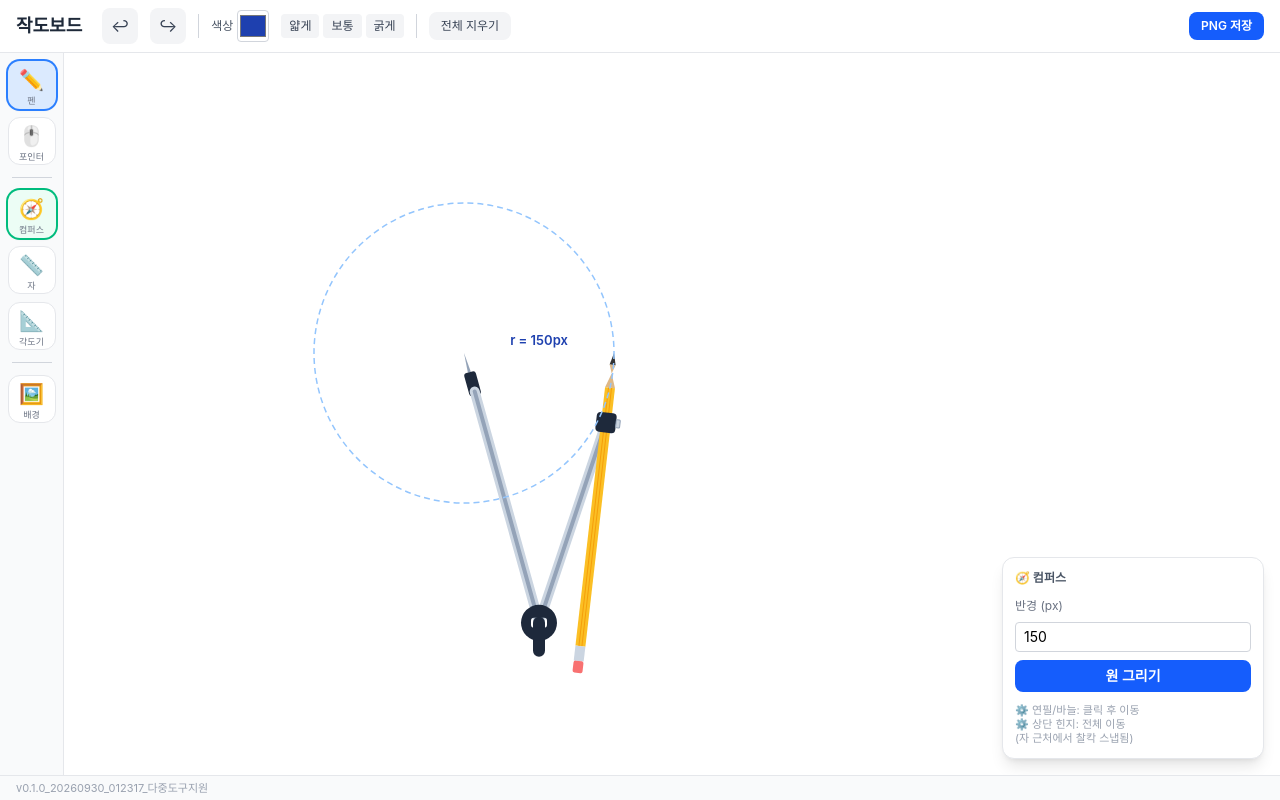
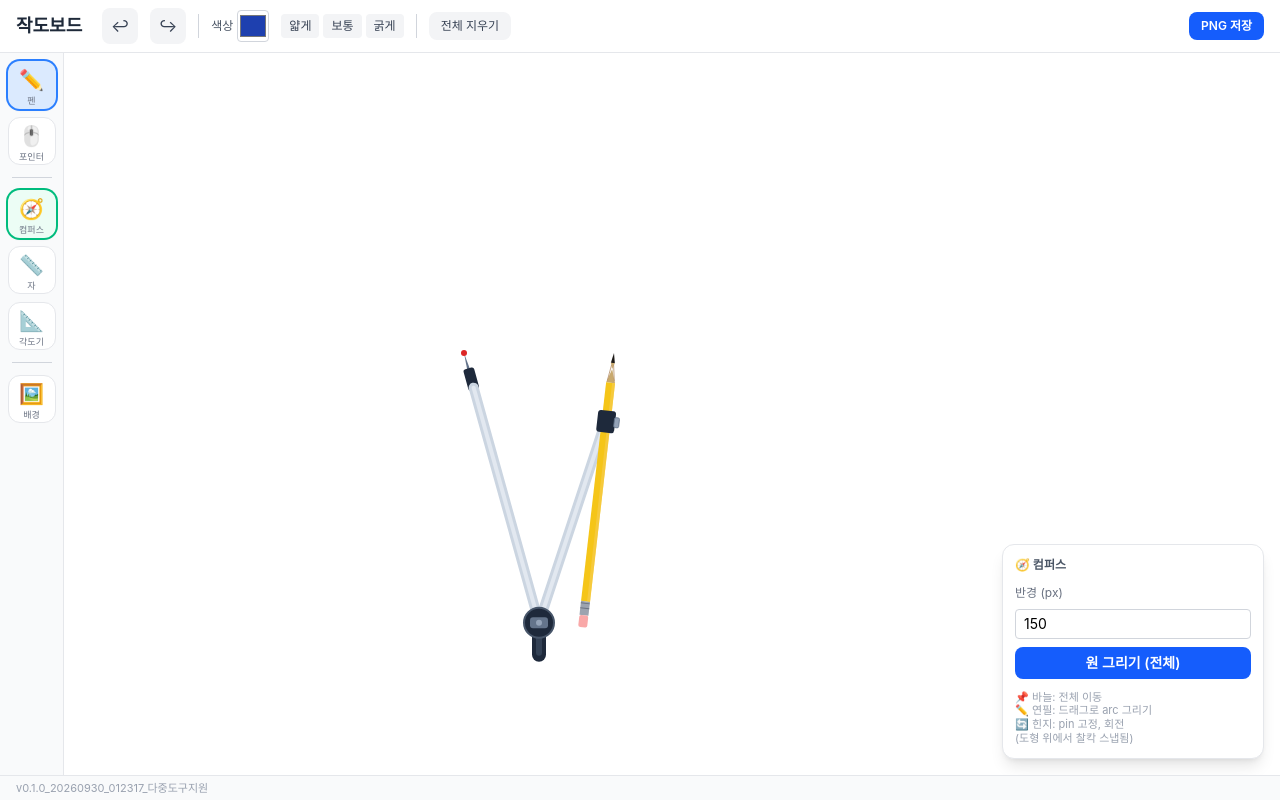
Before and after one commit to mathwawawa-dev/geometric_construction, a React (Vite) app: page / in a window 1280 px wide. Both pictures are taken after a click on the button "🧭 컴퍼스". Built offline with nearby package versions, Linux system fonts and the light colour scheme.

Commit message:
v0.1.13_20260930_025847_개선: 컴퍼스 7대 개선: 점프 해결/연필드래그 arc실시간 드로잉/힌지는 pin고정 회전/점선원 제거/연필끝 수정/도형snap

```diff
--- a/src/components/CompassTool.jsx
+++ b/src/components/CompassTool.jsx
@@ -1,9 +1,10 @@
-import { useRef, useCallback } from 'react'
+import { useRef, useCallback, useState } from 'react'
 
 function dist(x1, y1, x2, y2) {
   return Math.hypot(x2 - x1, y2 - y1)
 }
 
+// 자 엣지에 스냅
 function snapPointToRuler(p, ruler) {
   if (!ruler || !ruler.visible) return p
   const { x1, y1, x2, y2 } = ruler
@@ -13,39 +14,58 @@ function snapPointToRuler(p, ruler) {
   const dy = y2 - y1
   const length = Math.hypot(dx, dy)
   if (length === 0) return p
-
   const angle = Math.atan2(dy, dx)
   const cos = Math.cos(-angle)
   const sin = Math.sin(-angle)
-
   const tx = p.x - cx
   const ty = p.y - cy
   const localX = tx * cos - ty * sin
   const localY = tx * sin + ty * cos
-  const halfThick = 120 / 2 // RULER_THICKNESS
+  const halfThick = 60 // RULER_THICKNESS / 2
+  if (localX < -length / 2 - 20 || localX > length / 2 + 20) return p
+  const snapDist = 15
+  const unCos = Math.cos(angle)
+  const unSin = Math.sin(angle)
+  if (Math.abs(localY - (-halfThick)) < snapDist)
+    return { x: localX * unCos - (-halfThick) * unSin + cx, y: localX * unSin + (-halfThick) * unCos + cy }
+  if (Math.abs(localY - halfThick) < snapDist)
+    return { x: localX * unCos - halfThick * unSin + cx, y: localX * unSin + halfThick * unCos + cy }
+  return p
+}
 
-  if (localX < -length/2 - 20 || localX > length/2 + 20) return p
+// 캔버스 위 픽셀 스캔으로 그려진 도형에 snap
+function snapToDrawing(p, canvasRef, snapRadius = 18) {
+  const canvas = canvasRef?.current
+  if (!canvas) return p
+  const ctx = canvas.getContext('2d')
+  const r = snapRadius
+  const x0 = Math.max(0, Math.round(p.x) - r)
+  const y0 = Math.max(0, Math.round(p.y) - r)
+  const x1 = Math.min(canvas.width - 1, Math.round(p.x) + r)
+  const y1 = Math.min(canvas.height - 1, Math.round(p.y) + r)
+  const w = x1 - x0
+  const h = y1 - y0
+  if (w <= 0 || h <= 0) return p
 
-  const snapDist = 15
+  let imageData
+  try {
+    imageData = ctx.getImageData(x0, y0, w, h)
+  } catch { return p }
 
-  if (Math.abs(localY - (-halfThick)) < snapDist) {
-    const unCos = Math.cos(angle)
-    const unSin = Math.sin(angle)
-    return {
-      x: localX * unCos - (-halfThick) * unSin + cx,
-      y: localX * unSin + (-halfThick) * unCos + cy
+  let bestDist = Infinity
+  let bestX = p.x, bestY = p.y
+  for (let dy = 0; dy < h; dy++) {
+    for (let dx = 0; dx < w; dx++) {
+      const alpha = imageData.data[(dy * w + dx) * 4 + 3]
+      if (alpha > 80) {
+        const px = x0 + dx
+        const py = y0 + dy
+        const d = Math.hypot(px - p.x, py - p.y)
+        if (d < bestDist) { bestDist = d; bestX = px; bestY = py }
+      }
     }
   }
-
-  if (Math.abs(localY - halfThick) < snapDist) {
-    const unCos = Math.cos(angle)
-    const unSin = Math.sin(angle)
-    return {
-      x: localX * unCos - halfThick * unSin + cx,
-      y: localX * unSin + halfThick * unCos + cy
-    }
-  }
-
+  if (bestDist < snapRadius) return { x: bestX, y: bestY }
   return p
 }
 
@@ -53,25 +73,24 @@ export default function CompassTool({ compass, setCompass, canvasRef, strokeColo
   const svgRef = useRef(null)
   const dragging = useRef(null) // 'pin' | 'pencil' | 'whole'
   const dragOffset = useRef({ dx: 0, dy: 0 })
+  // pencil 드래그: 이전 각도 추적
+  const prevAngleRef = useRef(null)
+  const [drawingArcAngle, setDrawingArcAngle] = useState(null) // 연필이 그린 arc 끝 각도
 
   const { pinX, pinY, pencilX, pencilY, radiusInput } = compass
   const radius = dist(pinX, pinY, pencilX, pencilY)
 
-  // 다리 길이 및 힌지 높이 계산
+  // 힌지 위치 계산 (현실적 컴퍼스: 다리 고정 길이)
   const midX = (pinX + pencilX) / 2
   const midY = (pinY + pencilY) / 2
-  const dx = pencilX - pinX
-  const dy = pencilY - pinY
+  const dxMain = pencilX - pinX
+  const dyMain = pencilY - pinY
   const halfDist = radius / 2
-
-  // 비율이 길고 슬림한 디자인을 위해 다리 길이를 280으로 증가
-  const legLength = Math.max(280, halfDist + 50)
-  const compassHeight = Math.sqrt(legLength ** 2 - halfDist ** 2)
-
-  const length = Math.hypot(dx, dy) || 1
-  const nx = -dy / length
-  const ny = dx / length
-
+  const legLength = Math.max(280, halfDist + 60)
+  const compassHeight = Math.sqrt(Math.max(0, legLength ** 2 - halfDist ** 2))
+  const span = Math.hypot(dxMain, dyMain) || 1
+  const nx = -dyMain / span
+  const ny = dxMain / span
   const hingeX = midX + nx * compassHeight
   const hingeY = midY + ny * compassHeight
 
@@ -83,10 +102,7 @@ export default function CompassTool({ compass, setCompass, canvasRef, strokeColo
     const rect = svg.getBoundingClientRect()
     const clientX = e.touches ? e.touches[0].clientX : e.clientX
     const clientY = e.touches ? e.touches[0].clientY : e.clientY
-    return {
-      x: clientX - rect.left,
-      y: clientY - rect.top,
-    }
+    return { x: clientX - rect.left, y: clientY - rect.top }
   }
 
   const onPointerDown = useCallback((part) => (e) => {
@@ -94,37 +110,73 @@ export default function CompassTool({ compass, setCompass, canvasRef, strokeColo
     e.preventDefault()
     dragging.current = part
     const pos = getSVGPos(e)
-    if (part === 'whole') {
+
+    if (part === 'pin') {
+      // 바늘 → 전체 이동, 반지름 유지 (dragOffset으로 점프 방지)
       dragOffset.current = { dx: pos.x - pinX, dy: pos.y - pinY }
-    } else {
-      dragOffset.current = { dx: 0, dy: 0 }
+    } else if (part === 'whole') {
+      // 힌지 → pin 고정, 컴퍼스 회전
+      prevAngleRef.current = Math.atan2(pos.y - pinY, pos.x - pinX)
+    } else if (part === 'pencil') {
+      // 연필 → 반지름 변경 + 실시간 arc 드로잉
+      prevAngleRef.current = Math.atan2(pencilY - pinY, pencilX - pinX)
+      onDraw?.() // 히스토리 스냅샷
     }
 
     const onMove = (me) => {
       me.preventDefault()
       const rawP = getSVGPos(me)
       const p = snapPointToRuler(rawP, ruler)
+      const snappedCanvas = snapToDrawing(p, canvasRef)
 
       if (dragging.current === 'pin') {
+        // 전체 이동 (반지름 유지)
+        const targetPinX = rawP.x - dragOffset.current.dx
+        const targetPinY = rawP.y - dragOffset.current.dy
+        const snapped = snapPointToRuler({ x: targetPinX, y: targetPinY }, ruler)
+        const snappedC = snapToDrawing(snapped, canvasRef)
         const pdx = pencilX - pinX
         const pdy = pencilY - pinY
-        setCompass({ pinX: p.x, pinY: p.y, pencilX: p.x + pdx, pencilY: p.y + pdy })
+        setCompass({ pinX: snappedC.x, pinY: snappedC.y, pencilX: snappedC.x + pdx, pencilY: snappedC.y + pdy })
+      } else if (dragging.current === 'whole') {
+        // 힌지 드래그 → pin 고정, 반지름 유지 + 회전
+        const curAngle = Math.atan2(rawP.y - pinY, rawP.x - pinX)
+        const dAngle = curAngle - prevAngleRef.current
+        prevAngleRef.current = curAngle
+        const oldAngle = Math.atan2(pencilY - pinY, pencilX - pinX)
+        const newAngle = oldAngle + dAngle
+        setCompass({
+          pencilX: pinX + Math.cos(newAngle) * radius,
+          pencilY: pinY + Math.sin(newAngle) * radius,
+        })
       } else if (dragging.current === 'pencil') {
-        setCompass({ pencilX: p.x, pencilY: p.y })
-      } else if (dragging.current === 'whole') {
-        const rawWholeP = getSVGPos(me)
-        let targetPinX = rawWholeP.x - dragOffset.current.dx
-        let targetPinY = rawWholeP.y - dragOffset.current.dy
-
-        const pdx = pencilX - pinX
-        const pdy = pencilY - pinY
-
-        const snappedPin = snapPointToRuler({ x: targetPinX, y: targetPinY }, ruler)
-        setCompass({ pinX: snappedPin.x, pinY: snappedPin.y, pencilX: snappedPin.x + pdx, pencilY: snappedPin.y + pdy })
+        // 연필 드래그 → 반지름 방향 이동 + arc 그리기
+        const newPencilPos = snapToDrawing(snapPointToRuler(rawP, ruler), canvasRef)
+        const prevAngle = prevAngleRef.current
+        const curAngle = Math.atan2(newPencilPos.y - pinY, newPencilPos.x - pinX)
+        const newRadius = dist(pinX, pinY, newPencilPos.x, newPencilPos.y)
+        if (newRadius > 2) {
+          // arc 그리기 (prevAngle → curAngle)
+          const canvas = canvasRef.current
+          if (canvas) {
+            const ctx = canvas.getContext('2d')
+            ctx.beginPath()
+            ctx.arc(pinX, pinY, newRadius, prevAngle, curAngle)
+            ctx.strokeStyle = strokeColor
+            ctx.lineWidth = strokeWidth
+            ctx.lineCap = 'round'
+            ctx.lineJoin = 'round'
+            ctx.stroke()
+          }
+          prevAngleRef.current = curAngle
+          setCompass({ pencilX: newPencilPos.x, pencilY: newPencilPos.y })
+        }
       }
     }
+
     const onUp = () => {
       dragging.current = null
+      prevAngleRef.current = null
       window.removeEventListener('mousemove', onMove)
       window.removeEventListener('mouseup', onUp)
       window.removeEventListener('touchmove', onMove)
@@ -133,9 +185,8 @@ export default function CompassTool({ compass, setCompass, canvasRef, strokeColo
     window.addEventListener('mousemove', onMove)
     window.addEventListener('mouseup', onUp)
     window.addEventListener('touchmove', onMove, { passive: false })
-    window.addEventListener('touchmove', (e) => e.preventDefault(), { passive: false })
     window.addEventListener('touchend', onUp)
-  }, [pinX, pinY, pencilX, pencilY, setCompass, ruler])
+  }, [pinX, pinY, pencilX, pencilY, radius, setCompass, ruler, canvasRef, strokeColor, strokeWidth, onDraw])
 
   const handleRadiusInput = (e) => {
     const val = e.target.value
@@ -143,15 +194,11 @@ export default function CompassTool({ compass, setCompass, canvasRef, strokeColo
     const num = parseFloat(val)
     if (!isNaN(num) && num > 0) {
       const angle = Math.atan2(pencilY - pinY, pencilX - pinX)
-      setCompass({
-        radiusInput: val,
-        pencilX: pinX + Math.cos(angle) * num,
-        pencilY: pinY + Math.sin(angle) * num,
-      })
+      setCompass({ radiusInput: val, pencilX: pinX + Math.cos(angle) * num, pencilY: pinY + Math.sin(angle) * num })
     }
   }
 
-  const drawArc = useCallback(() => {
+  const drawFullCircle = useCallback(() => {
     const canvas = canvasRef.current
     if (!canvas) return
     onDraw?.()
@@ -171,97 +218,84 @@ export default function CompassTool({ compass, setCompass, canvasRef, strokeColo
         className="absolute inset-0 w-full h-full tool-overlay"
         style={{ touchAction: 'none', pointerEvents: 'none' }}
       >
-        <defs>
-          <mask id="hinge-hole">
-            <rect x="-1000" y="-1000" width="2000" height="2000" fill="white" />
-            <rect x={hingeX - 8} y={hingeY - 5} width="16" height="10" rx="3" fill="black" />
-          </mask>
-        </defs>
-
-        {/* 1. 왼쪽 다리 (침핀) */}
+        {/* 왼쪽 다리 (침핀 쪽) */}
         <g transform={`translate(${pinX}, ${pinY}) rotate(${leftLegAngleDeg})`} style={{ pointerEvents: 'none' }}>
-          {/* 바늘 */}
-          <polygon points="0,0 20,-1.5 20,1.5" fill="#94a3b8" />
-          {/* 네이비색 플라스틱 홀더 */}
-          <rect x="20" y="-6" width="24" height="12" rx="3" fill="#1e293b" />
-          {/* 은색 금속 다리 본체 */}
-          <line x1="40" y1="0" x2={legLength} y2="0" stroke="#cbd5e1" strokeWidth="10" strokeLinecap="round" />
-          <line x1="40" y1="0" x2={legLength} y2="0" stroke="#94a3b8" strokeWidth="4" strokeLinecap="round" />
-
-          {/* 조절용 투명 핸들 (여기를 잡고 핀 이동) */}
+          {/* 바늘 (뾰족한 끝) */}
+          <polygon points="0,0 18,-1.5 18,1.5" fill="#64748b" />
+          {/* 네이비 홀더 */}
+          <rect x="16" y="-5.5" width="22" height="11" rx="2.5" fill="#1e293b" />
+          {/* 은색 다리 */}
+          <line x1="36" y1="0" x2={legLength} y2="0" stroke="#cbd5e1" strokeWidth="10" strokeLinecap="round" />
+          <line x1="36" y1="0" x2={legLength} y2="0" stroke="#e2e8f0" strokeWidth="4" strokeLinecap="round" />
+          {/* 핸들 (투명 클릭 영역: pin 전체 이동) */}
           <g style={{ pointerEvents: 'all', cursor: 'move' }} onMouseDown={onPointerDown('pin')} onTouchStart={onPointerDown('pin')}>
-            <rect x="0" y="-20" width="60" height="40" fill="transparent" />
+            <rect x="-4" y="-18" width={legLength * 0.35} height="36" fill="transparent" />
           </g>
         </g>
 
-        {/* 2. 오른쪽 다리 (긴 연필 장착) */}
+        {/* 오른쪽 다리 (연필 쪽) */}
         <g transform={`translate(${pencilX}, ${pencilY}) rotate(${rightLegAngleDeg})`} style={{ pointerEvents: 'none' }}>
+          {/* 은색 다리 */}
+          <line x1="70" y1="-10" x2={legLength} y2="0" stroke="#cbd5e1" strokeWidth="10" strokeLinecap="round" />
+          <line x1="70" y1="-10" x2={legLength} y2="0" stroke="#e2e8f0" strokeWidth="4" strokeLinecap="round" />
 
-          {/* 은색 금속 다리 본체 (힌지에서 클램프 위치까지) */}
-          {/* 연필 그룹이 -9도 회전되어 있으므로 클램프 위치(x=70)의 Y좌표 오프셋은 대략 -11 */}
-          <line x1="70" y1="-11" x2={legLength} y2="0" stroke="#cbd5e1" strokeWidth="10" strokeLinecap="round" />
-          <line x1="70" y1="-11" x2={legLength} y2="0" stroke="#94a3b8" strokeWidth="4" strokeLinecap="round" />
-
-          {/* 연필 & 클램프 어셈블리 (힌지를 빗겨가도록 -9도 회전) */}
-          <g transform="rotate(-9)">
-            {/* 긴 연필 */}
-            <polygon points="0,0 12,-3 12,3" fill="#333" /> {/* 흑연 */}
-            <polygon points="12,-3 12,3 35,-5 35,5" fill="#deb887" /> {/* 나무 */}
-            <rect x="35" y="-5" width="260" height="10" fill="#fbbf24" /> {/* 노란 몸통 */}
-
-            {/* 육각 디테일 라인 */}
-            <line x1="35" y1="-1.5" x2="295" y2="-1.5" stroke="#f59e0b" strokeWidth="1" />
-            <line x1="35" y1="1.5" x2="295" y2="1.5" stroke="#f59e0b" strokeWidth="1" />
-
-            <rect x="295" y="-5" width="15" height="10" fill="#cbd5e1" /> {/* 은색 페룰 */}
-            <rect x="310" y="-5" width="12" height="10" rx="2" fill="#f87171" /> {/* 지우개 */}
-
-            {/* 연필을 꽉 잡아주는 네이비색 클램프 */}
-            <rect x="60" y="-10" width="20" height="20" rx="4" fill="#1e293b" />
-            {/* 은색 조임 나사 */}
-            <rect x="66" y="-14" width="8" height="4" rx="1" fill="#cbd5e1" stroke="#94a3b8" strokeWidth="1" />
-
-            {/* 조절용 투명 핸들 (연필 전체 길이 덮음) */}
-            <g style={{ pointerEvents: 'all', cursor: 'move' }} onMouseDown={onPointerDown('pencil')} onTouchStart={onPointerDown('pencil')}>
-              <rect x="15" y="-15" width="310" height="30" fill="transparent" />
+          {/* 연필 어셈블리 (−9도 기울어져 꽂힘) */}
+          <g transform="rotate(-9)" style={{ pointerEvents: 'none' }}>
+            {/* 흑연 끝: 사진처럼 육각형을 얇게 깎은 형태 */}
+            <polygon points="0,0 10,-2 10,2" fill="#1c1917" />
+            {/* 나무 부분 */}
+            <polygon points="10,-2 10,2 30,-4.5 30,4.5" fill="#c8a96e" />
+            {/* 나무 결 */}
+            <line x1="12" y1="-1" x2="28" y2="-3.5" stroke="#b8936e" strokeWidth="0.8" />
+            <line x1="12" y1="1" x2="28" y2="3.5" stroke="#b8936e" strokeWidth="0.8" />
+            {/* 노란 몸통 */}
+            <rect x="30" y="-4.5" width="220" height="9" fill="#f5c518" />
+            <rect x="30" y="-4.5" width="220" height="3" fill="#f7d060" opacity="0.5" />
+            {/* 금속 페룰 */}
+            <rect x="250" y="-4.5" width="14" height="9" fill="#9ca3af" />
+            <line x1="252" y1="-4.5" x2="252" y2="4.5" stroke="#6b7280" strokeWidth="1" />
+            <line x1="257" y1="-4.5" x2="257" y2="4.5" stroke="#6b7280" strokeWidth="1" />
+            {/* 지우개 */}
+            <rect x="264" y="-4.5" width="12" height="9" rx="2" fill="#f9a8a8" />
+            {/* 네이비 클램프 */}
+            <rect x="58" y="-9" width="22" height="18" rx="3" fill="#1e293b" />
+            <rect x="64" y="-13" width="10" height="5" rx="1.5" fill="#94a3b8" stroke="#64748b" strokeWidth="0.8" />
+            {/* 연필 클릭 핸들 */}
+            <g style={{ pointerEvents: 'all', cursor: 'crosshair' }} onMouseDown={onPointerDown('pencil')} onTouchStart={onPointerDown('pencil')}>
+              <rect x="0" y="-14" width="275" height="28" fill="transparent" />
             </g>
           </g>
         </g>
 
-        {/* 3. 꼭대기 손잡이 및 중앙 힌지 */}
+        {/* 상단 손잡이 + 힌지 (전체 회전) */}
         <g
           style={{ pointerEvents: 'all', cursor: 'grab' }}
           onMouseDown={onPointerDown('whole')}
           onTouchStart={onPointerDown('whole')}
         >
-          {/* 넓은 클릭 판정 영역 */}
-          <circle cx={hingeX} cy={hingeY} r="35" fill="transparent" />
-
-          {/* 튀어나온 윗부분 손잡이 (다크 네이비) */}
+          <circle cx={hingeX} cy={hingeY} r="32" fill="transparent" />
+          {/* 위로 뻗은 손잡이 */}
           <line
             x1={hingeX} y1={hingeY}
-            x2={hingeX + nx * 28} y2={hingeY + ny * 28}
-            stroke="#1e293b" strokeWidth="12" strokeLinecap="round"
+            x2={hingeX + nx * 32} y2={hingeY + ny * 32}
+            stroke="#1e293b" strokeWidth="14" strokeLinecap="round"
           />
-
-          {/* 중앙 힌지 (네이비색, 중앙에 직사각형 타공 마스크 적용) */}
-          <circle cx={hingeX} cy={hingeY} r="18" fill="#1e293b" mask="url(#hinge-hole)" />
+          <line
+            x1={hingeX + nx * 8} y1={hingeY + ny * 8}
+            x2={hingeX + nx * 30} y2={hingeY + ny * 30}
+            stroke="#334155" strokeWidth="6" strokeLinecap="round"
+          />
+          {/* O링 힌지 */}
+          <circle cx={hingeX} cy={hingeY} r="15" fill="#1e293b" />
+          <circle cx={hingeX} cy={hingeY} r="15" fill="none" stroke="#475569" strokeWidth="2" />
+          {/* 타공 구멍 */}
+          <rect x={hingeX - 9} y={hingeY - 5.5} width="18" height="11" rx="3" fill="#64748b" />
+          {/* 중심 심 */}
+          <circle cx={hingeX} cy={hingeY} r="3" fill="#94a3b8" />
         </g>
 
-        {/* 4. 반경 미리보기 원 (점선) */}
-        <circle
-          cx={pinX} cy={pinY} r={radius}
-          fill="none" stroke="#93c5fd" strokeWidth="1.5" strokeDasharray="6 4"
-          style={{ pointerEvents: 'none' }}
-        />
-        <text
-          x={(pinX + pencilX) / 2}
-          y={(pinY + pencilY) / 2 - 8}
-          textAnchor="middle" fontSize="13" fill="#1e40af" fontWeight="600"
-          style={{ pointerEvents: 'none', userSelect: 'none' }}
-        >
-          r = {Math.round(radius)}px
-        </text>
+        {/* 바늘 위치 표시 점 */}
+        <circle cx={pinX} cy={pinY} r="3" fill="#dc2626" style={{ pointerEvents: 'none' }} />
       </svg>
 
       {/* 컴퍼스 컨트롤 패널 */}
@@ -280,15 +314,16 @@ export default function CompassTool({ compass, setCompass, canvasRef, strokeColo
           className="border border-gray-300 rounded px-2 py-1 text-sm w-full focus:outline-none focus:ring-2 focus:ring-blue-400"
         />
         <button
-          onClick={drawArc}
+          onClick={drawFullCircle}
           className="bg-blue-600 hover:bg-blue-700 text-white text-sm py-1.5 rounded-lg font-semibold transition-colors"
         >
-          원 그리기
+          원 그리기 (전체)
         </button>
         <p className="text-[11px] text-gray-400 leading-tight mt-1">
-          ⚙️ 연필/바늘: 클릭 후 이동<br />
-          ⚙️ 상단 힌지: 전체 이동<br />
-          (자 근처에서 찰칵 스냅됨)
+          📌 바늘: 전체 이동<br />
+          ✏️ 연필: 드래그로 arc 그리기<br />
+          🔄 힌지: pin 고정, 회전<br />
+          (도형 위에서 찰칵 스냅됨)
         </p>
       </div>
     </>
```
Also changed, not shown: 작도보드_실행.html (+5 -5 lines).
